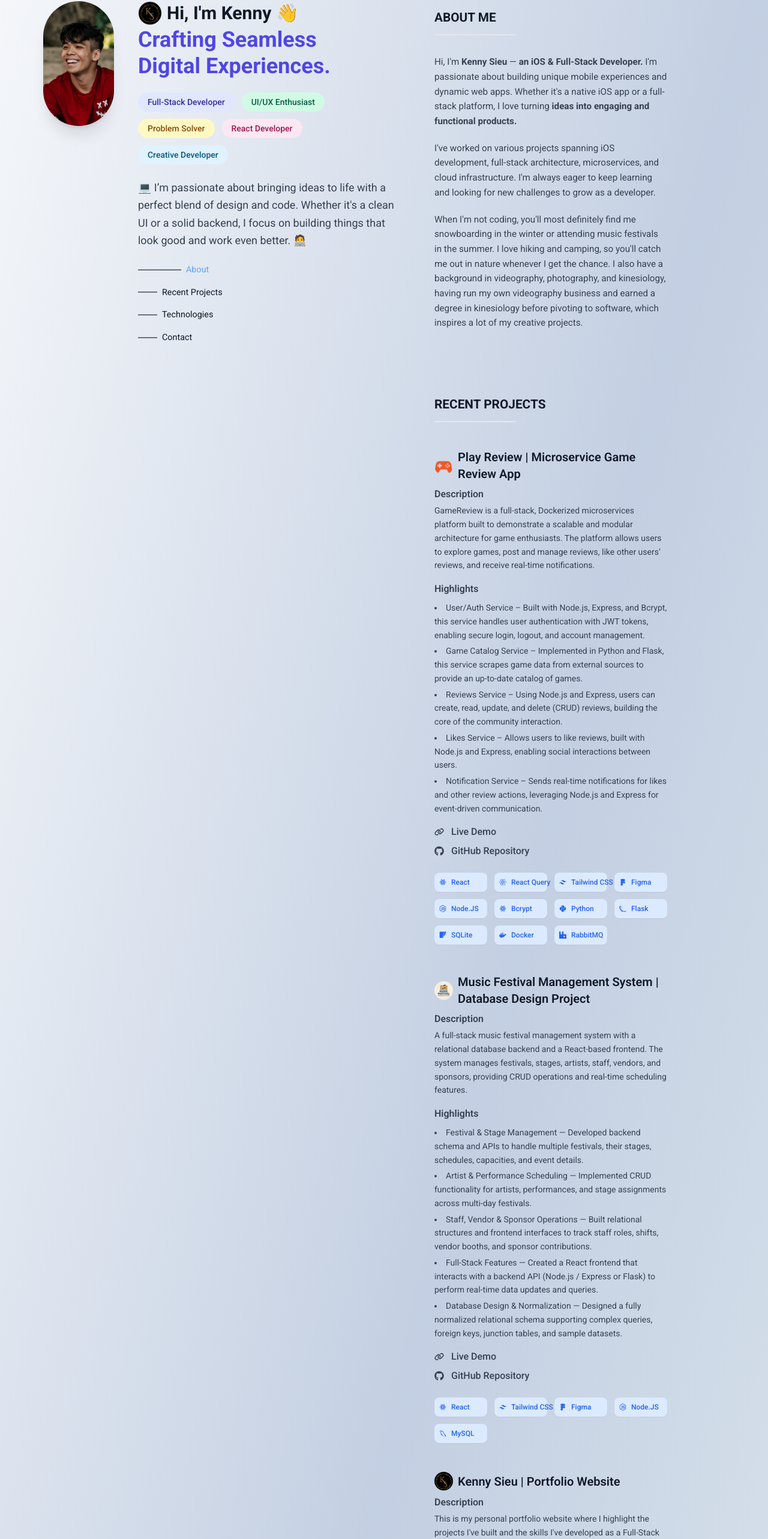
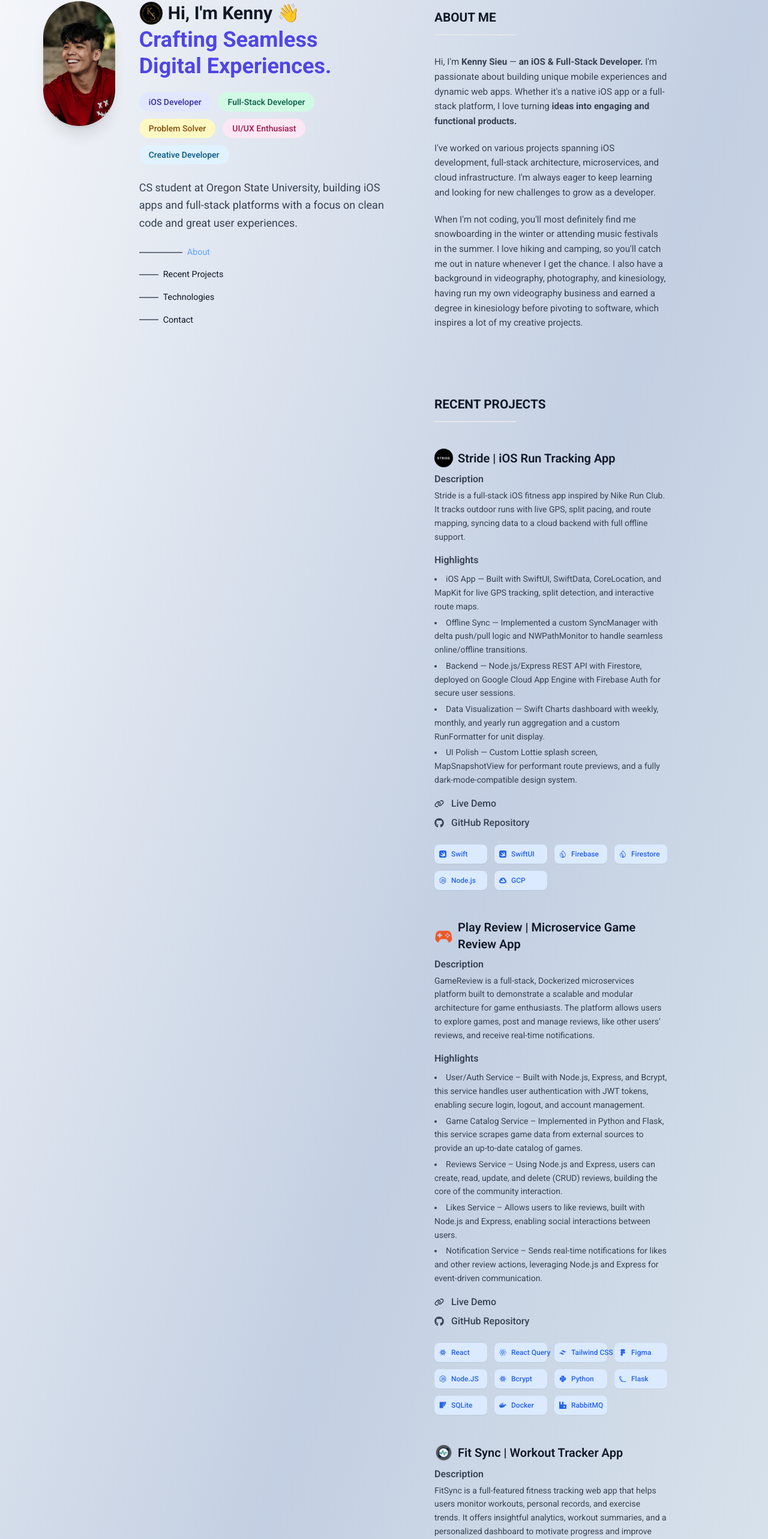
Before and after one commit to kkennethsieu/Kenny-Sieu-Portfolio, a React (Vite) app: page / in a window 1280 px wide. Shown: the part 86-2652 px from the top of the page at 60% size. Built offline with nearby package versions, Linux system fonts and the light colour scheme.

Commit message:
added stride project

```diff
--- a/src/components/MainLeft.jsx
+++ b/src/components/MainLeft.jsx
@@ -30,16 +30,16 @@ function MainLeft() {
 
         <div className="flex flex-wrap justify-center md:justify-start gap-3">
           <span className="bg-indigo-100 px-4 py-1.5 rounded-full font-medium text-indigo-800 text-sm">
-            Full-Stack Developer
+            iOS Developer
           </span>
           <span className="bg-emerald-100 px-4 py-1.5 rounded-full font-medium text-emerald-800 text-sm">
-            UI/UX Enthusiast
+            Full-Stack Developer
           </span>
           <span className="bg-yellow-100 px-4 py-1.5 rounded-full font-medium text-yellow-800 text-sm">
             Problem Solver
           </span>
           <span className="bg-pink-100 px-4 py-1.5 rounded-full font-medium text-pink-800 text-sm">
-            React Developer
+            UI/UX Enthusiast
           </span>
           <span className="bg-sky-100 px-4 py-1.5 rounded-full font-medium text-sky-800 text-sm">
             Creative Developer
@@ -47,9 +47,9 @@ function MainLeft() {
         </div>
 
         <p className="max-w-2xl text-gray-700 dark:text-gray-200 text-lg md:text-left text-center leading-relaxed">
-          💻 I’m passionate about bringing ideas to life with a perfect blend of
-          design and code. Whether it's a clean UI or a solid backend, I focus
-          on building things that look good and work even better. 🧑‍💻
+          CS student at Oregon State University, building iOS apps and
+          full-stack platforms with a focus on clean code and great user
+          experiences.
         </p>
 
         <SectionNavBar />
--- a/src/sections/projects/Projects.jsx
+++ b/src/sections/projects/Projects.jsx
@@ -11,7 +11,11 @@ import {
   SiFlask,
   SiSqlite,
   SiRabbitmq,
+  SiSwift,
+  SiFirebase,
+  SiGooglecloud,
 } from "react-icons/si";
+
 import { FaChartBar, FaNodeJs, FaPython, FaDocker } from "react-icons/fa";
 import { IoLogoFigma } from "react-icons/io5";
 import { BsStripe } from "react-icons/bs";
@@ -22,6 +26,29 @@ function Projects() {
     <div id="projects" className="pt-16">
       <SectionTitle title="Recent Projects" />
       <div className="space-y-6 py-8">
+        <ProjectItem
+          logoImg="/strideLogo.png"
+          projectTitle="Stride | iOS Run Tracking App"
+          description="Stride is a full-stack iOS fitness app inspired by Nike Run Club. It tracks outdoor runs with live GPS, split pacing, and route mapping, syncing data to a cloud backend with full offline support."
+          highlights={[
+            "iOS App — Built with SwiftUI, SwiftData, CoreLocation, and MapKit for live GPS tracking, split detection, and interactive route maps.",
+            "Offline Sync — Implemented a custom SyncManager with delta push/pull logic and NWPathMonitor to handle seamless online/offline transitions.",
+            "Backend — Node.js/Express REST API with Firestore, deployed on Google Cloud App Engine with Firebase Auth for secure user sessions.",
+            "Data Visualization — Swift Charts dashboard with weekly, monthly, and yearly run aggregation and a custom RunFormatter for unit display.",
+            "UI Polish — Custom Lottie splash screen, MapSnapshotView for performant route previews, and a fully dark-mode-compatible design system.",
+          ]}
+          webLink="https://github.com/kkennethsieu/stride-app"
+          gitLink="https://github.com/kkennethsieu/stride-app"
+          tags={[
+            { icon: <SiSwift />, name: "Swift" },
+            { icon: <SiSwift />, name: "SwiftUI" },
+            { icon: <SiFirebase />, name: "Firebase" },
+            { icon: <SiFirebase />, name: "Firestore" },
+            { icon: <FaNodeJs />, name: "Node.js" },
+            { icon: <SiGooglecloud />, name: "GCP" },
+          ]}
+        />
+
         <ProjectItem
           logoImg="/playReview.png"
           projectTitle="Play Review | Microservice Game Review App"
@@ -51,39 +78,6 @@ function Projects() {
         />
 
         <ProjectItem
-          logoImg="/music-management-logo.png"
-          projectTitle="Music Festival Management System | Database Design Project"
-          description="A full-stack music festival management system with a relational database backend and a React-based frontend. The system manages festivals, stages, artists, staff, vendors, and sponsors, providing CRUD operations and real-time scheduling features."
-          highlights={[
-            "Festival & Stage Management — Developed backend schema and APIs to handle multiple festivals, their stages, schedules, capacities, and event details.",
-            "Artist & Performance Scheduling — Implemented CRUD functionality for artists, performances, and stage assignments across multi-day festivals.",
-            "Staff, Vendor & Sponsor Operations — Built relational structures and frontend interfaces to track staff roles, shifts, vendor booths, and sponsor contributions.",
-            "Full-Stack Features — Created a React frontend that interacts with a backend API (Node.js / Express or Flask) to perform real-time data updates and queries.",
-            "Database Design & Normalization — Designed a fully normalized relational schema supporting complex queries, foreign keys, junction tables, and sample datasets.",
-          ]}
-          webLink="https://kenny-sieu-portfolio.vercel.app/"
-          gitLink="https://github.com/kkennethsieu/Music-Festival-Management"
-          tags={[
-            { icon: <RiReactjsLine />, name: "React" },
-            { icon: <SiTailwindcss />, name: "Tailwind CSS" },
-            { icon: <IoLogoFigma />, name: "Figma" },
-            { icon: <FaNodeJs />, name: "Node.JS" },
-            { icon: <TbBrandMysql />, name: "MySQL" },
-          ]}
-        />
-
-        <ProjectItem
-          logoImg="/portfolioBlack.png"
-          projectTitle="Kenny Sieu | Portfolio Website"
-          description="This is my personal portfolio website where I highlight the projects I've built and the skills I've developed as a Full-Stack Developer. The site is built using React for the UI, styled with Tailwind CSS, and icons from React-Icons."
-          webLink="https://kenny-sieu-portfolio.vercel.app/"
-          gitLink="https://github.com/kkennethsieu/Kenny-Sieu-Portfolio"
-          tags={[
-            { icon: <RiReactjsLine />, name: "React" },
-            { icon: <SiTailwindcss />, name: "Tailwind CSS" },
-          ]}
-        />
-        <ProjectItem
           logoImg="/fitSyncLogo.png"
           projectTitle="Fit Sync | Workout Tracker App"
           description="FitSync is a full-featured fitness tracking web app that helps users monitor workouts, personal records, and exercise trends. It offers insightful analytics, workout summaries, and a personalized dashboard to motivate progress and improve fitness routines — all with a clean, responsive, and dark-mode-friendly design."
@@ -102,6 +96,7 @@ function Projects() {
             { icon: <IoLogoFigma />, name: "Figma" },
           ]}
         />
+
         <ProjectItem
           logoImg="/cedarGlideLogo.svg"
           projectTitle="CedarGlide Wax | E-Commerce Store"
@@ -122,31 +117,6 @@ function Projects() {
             { icon: <IoLogoFigma />, name: "Figma" },
           ]}
         />
-        <ProjectItem
-          logoImg="/jobquestLogo.png"
-          projectTitle="JobQuest | Job Application Tracker"
-          description="JobQuest is a web app that helps users track job applications and interviews. It allows users to add, edit, and view job statuses, while also providing data and stats to track progress. The app includes authentication for secure access to personal job application data."
-          webLink="https://jobquestnow.vercel.app/"
-          gitLink="https://github.com/kkennethsieu/JobQuest"
-          tags={[
-            { icon: <RiReactjsLine />, name: "React" },
-            { icon: <SiTailwindcss />, name: "Tailwind CSS" },
-            { icon: <RiSupabaseFill />, name: "Supabase" },
-            { icon: <FaChartBar />, name: "Recharts" },
-          ]}
-        />
-        <ProjectItem
-          logoImg="/swirlLogo.png"
-          projectTitle="SmoothieSwirl | Smoothie Ordering App"
-          description="SmoothieSwirl is a smoothie ordering app that lets users browse and order smoothies. Users can add items to their cart, view previous orders, and take advantage of geolocation to easily set their delivery address."
-          webLink="https://smoothie-swirl.vercel.app/"
-          gitLink="https://github.com/kkennethsieu/SmoothieSwirl"
-          tags={[
-            { icon: <RiReactjsLine />, name: "React" },
-            { icon: <SiTailwindcss />, name: "Tailwind CSS" },
-            { icon: <RiSupabaseFill />, name: "Supabase" },
-          ]}
-        />
       </div>
     </div>
   );
```
Also changed, not shown: public/strideLogo.png (added).
